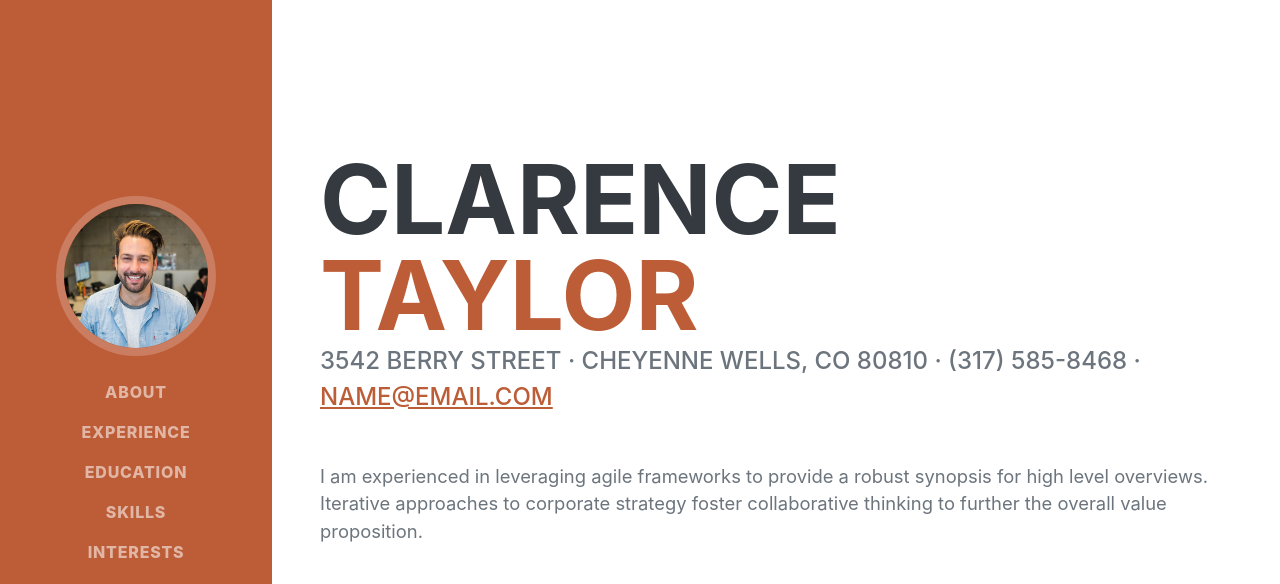
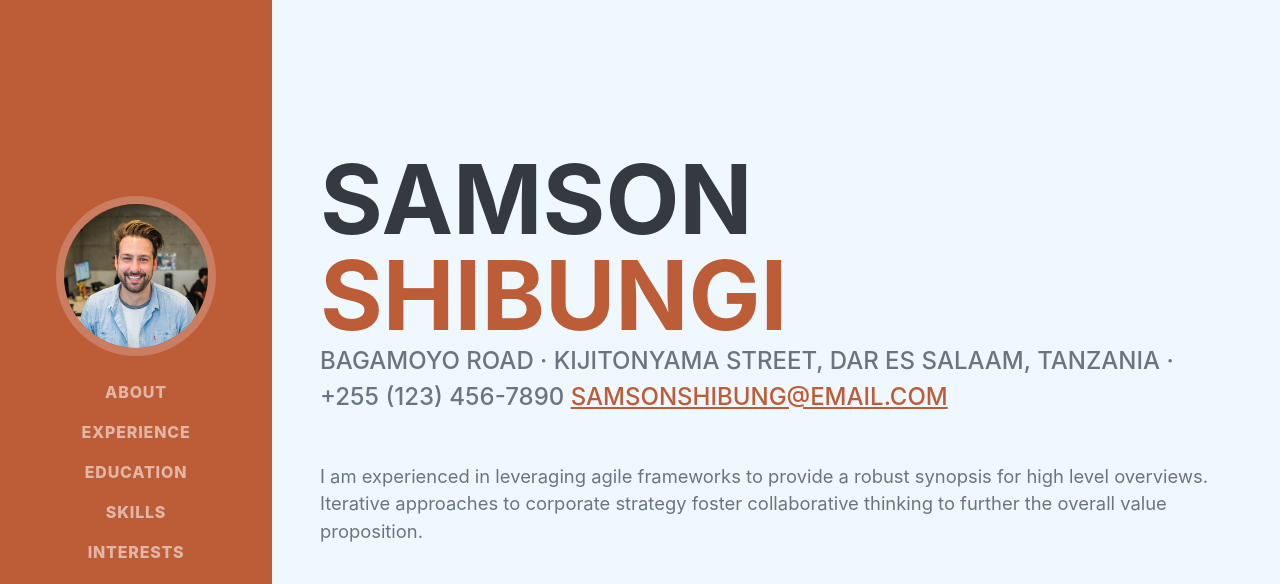
Before and after one commit to SAMSONSHIBUNGI/samson-resume, a plain HTML site: page index.html in a window 1280 px wide. Shown: the top 584 px of the page. Drawn offline with nearby package versions, Linux system fonts and the light colour scheme; a web font is replaced by a local one.

Commit message:
update resume and change color

```diff
--- a/index.html
+++ b/index.html
@@ -40,12 +40,12 @@
             <section class="resume-section" id="about">
                 <div class="resume-section-content">
                     <h1 class="mb-0">
-                        Clarence
-                        <span class="text-primary">Taylor</span>
+                        Samson
+                        <span class="text-primary">Shibungi</span>
                     </h1>
                     <div class="subheading mb-5">
-                        3542 Berry Street · Cheyenne Wells, CO 80810 · (317) 585-8468 ·
-                        <a href="mailto:name@email.com">name@email.com</a>
+                        Bagamoyo Road · Kijitonyama Street, Dar es Salaam, Tanzania · +255 (123) 456-7890
+                        <a href="mailto:name@email.com">samsonshibung@email.com</a>
                     </div>
                     <p class="lead mb-5">I am experienced in leveraging agile frameworks to provide a robust synopsis for high level overviews. Iterative approaches to corporate strategy foster collaborative thinking to further the overall value proposition.</p>
                     <div class="social-icons">
```
Also changed, not shown: css/styles.css.
